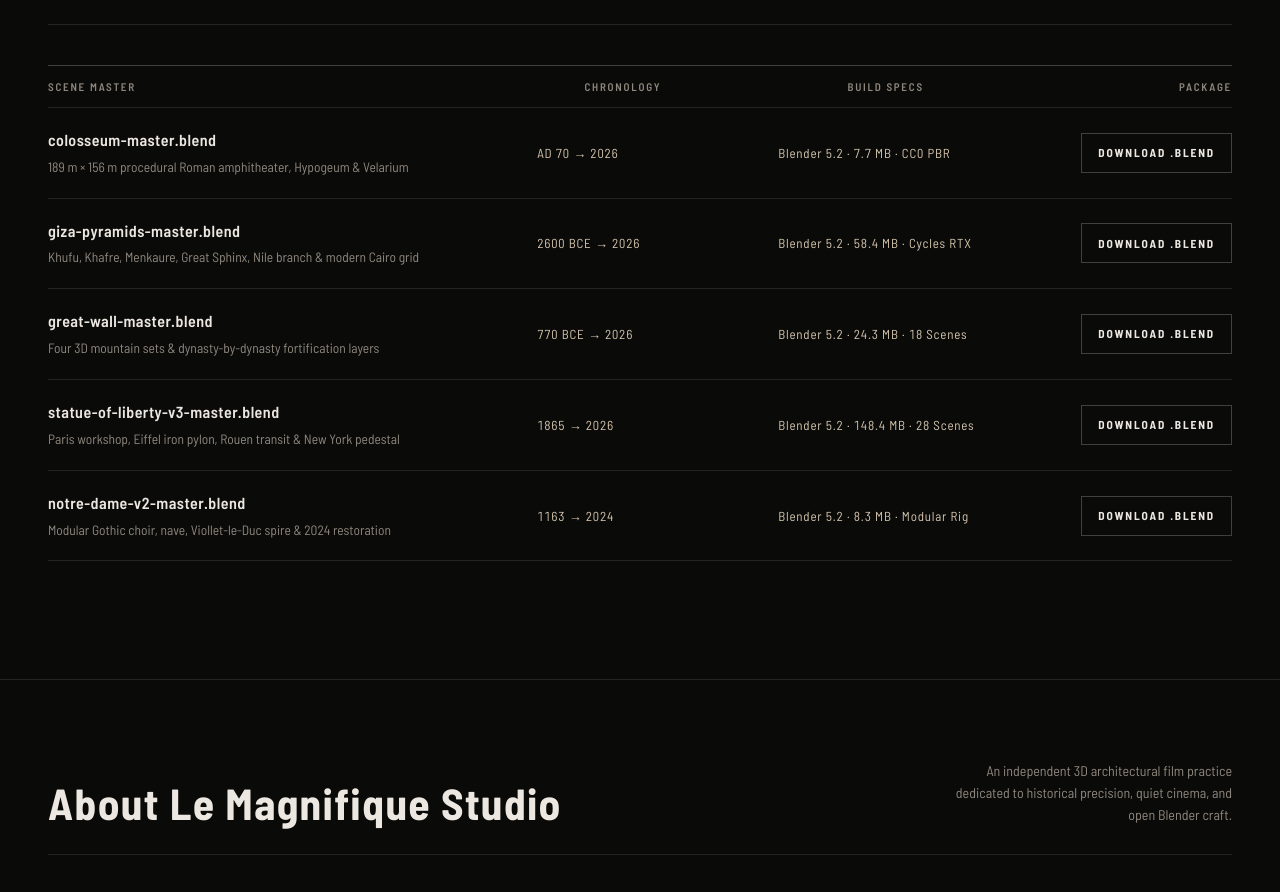
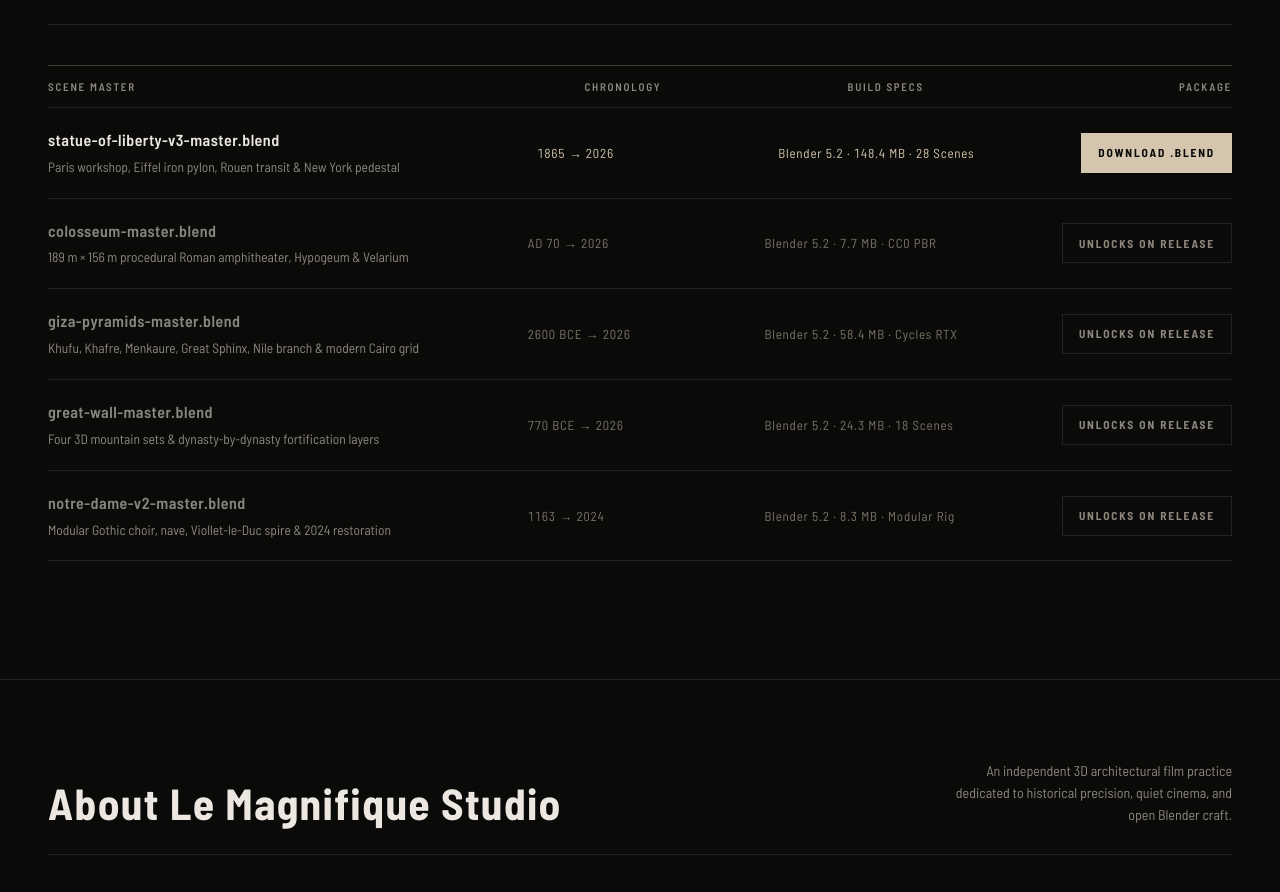
Before and after one commit to melozuella/lemagnifique-studio, a plain HTML site: page index.html in a window 1280 px wide. Shown: the part 2640-3532 px from the top of the page. Drawn offline with Linux system fonts and the light colour scheme.

Commit message:
Keep only Statue of Liberty .blend downloadable until other films release

```diff
--- a/index.html
+++ b/index.html
@@ -241,52 +241,52 @@
 
           <div class="dl-row">
             <div class="dl-name">
+              <strong>statue-of-liberty-v3-master.blend</strong>
+              <span>Paris workshop, Eiffel iron pylon, Rouen transit &amp; New York pedestal</span>
+            </div>
+            <span class="dl-meta tabular">1865 → 2026</span>
+            <span class="dl-meta tabular">Blender 5.2 · 148.4 MB · 28 Scenes</span>
+            <a class="btn btn-primary dl-btn" href="https://drive.google.com/uc?export=download&id=1oVao0BYknHmpy19CeGUF7fo-nqSb6STW" target="_blank" rel="noopener noreferrer" data-dl="statue-of-liberty-v3-master.blend">Download .blend</a>
+          </div>
+
+          <div class="dl-row is-locked">
+            <div class="dl-name">
               <strong>colosseum-master.blend</strong>
               <span>189 m × 156 m procedural Roman amphitheater, Hypogeum &amp; Velarium</span>
             </div>
             <span class="dl-meta tabular">AD 70 → 2026</span>
             <span class="dl-meta tabular">Blender 5.2 · 7.7 MB · CC0 PBR</span>
-            <a class="btn btn-ghost dl-btn" href="https://drive.google.com/uc?export=download&id=1M2l1JBksnYW8eQyaX7T0Pj2wue5IADkO" target="_blank" rel="noopener noreferrer" data-dl="colosseum-master.blend">Download .blend</a>
+            <span class="btn btn-locked dl-btn" aria-disabled="true">Unlocks on Release</span>
           </div>
 
-          <div class="dl-row">
+          <div class="dl-row is-locked">
             <div class="dl-name">
               <strong>giza-pyramids-master.blend</strong>
               <span>Khufu, Khafre, Menkaure, Great Sphinx, Nile branch &amp; modern Cairo grid</span>
             </div>
             <span class="dl-meta tabular">2600 BCE → 2026</span>
             <span class="dl-meta tabular">Blender 5.2 · 58.4 MB · Cycles RTX</span>
-            <a class="btn btn-ghost dl-btn" href="https://drive.google.com/uc?export=download&id=1Z2czYd-LWRZxNgJ-vfrfLVGIBoli0W_x" target="_blank" rel="noopener noreferrer" data-dl="giza-pyramids-master.blend">Download .blend</a>
+            <span class="btn btn-locked dl-btn" aria-disabled="true">Unlocks on Release</span>
           </div>
 
-          <div class="dl-row">
+          <div class="dl-row is-locked">
             <div class="dl-name">
               <strong>great-wall-master.blend</strong>
               <span>Four 3D mountain sets &amp; dynasty-by-dynasty fortification layers</span>
             </div>
             <span class="dl-meta tabular">770 BCE → 2026</span>
             <span class="dl-meta tabular">Blender 5.2 · 24.3 MB · 18 Scenes</span>
-            <a class="btn btn-ghost dl-btn" href="https://drive.google.com/uc?export=download&id=1Ewa-EwO788RC8jXlS6zttzmj35-lwucd" target="_blank" rel="noopener noreferrer" data-dl="great-wall-master.blend">Download .blend</a>
+            <span class="btn btn-locked dl-btn" aria-disabled="true">Unlocks on Release</span>
           </div>
 
-          <div class="dl-row">
-            <div class="dl-name">
-              <strong>statue-of-liberty-v3-master.blend</strong>
-              <span>Paris workshop, Eiffel iron pylon, Rouen transit &amp; New York pedestal</span>
-            </div>
-            <span class="dl-meta tabular">1865 → 2026</span>
-            <span class="dl-meta tabular">Blender 5.2 · 148.4 MB · 28 Scenes</span>
-            <a class="btn btn-ghost dl-btn" href="https://drive.google.com/uc?export=download&id=1oVao0BYknHmpy19CeGUF7fo-nqSb6STW" target="_blank" rel="noopener noreferrer" data-dl="statue-of-liberty-v3-master.blend">Download .blend</a>
-          </div>
-
-          <div class="dl-row">
+          <div class="dl-row is-locked">
             <div class="dl-name">
               <strong>notre-dame-v2-master.blend</strong>
               <span>Modular Gothic choir, nave, Viollet-le-Duc spire &amp; 2024 restoration</span>
             </div>
             <span class="dl-meta tabular">1163 → 2024</span>
             <span class="dl-meta tabular">Blender 5.2 · 8.3 MB · Modular Rig</span>
-            <a class="btn btn-ghost dl-btn" href="https://drive.google.com/uc?export=download&id=1OtWVoFfPkcgniLEPjhz5c8DgUBH4AlW2" target="_blank" rel="noopener noreferrer" data-dl="notre-dame-v2-master.blend">Download .blend</a>
+            <span class="btn btn-locked dl-btn" aria-disabled="true">Unlocks on Release</span>
           </div>
         </div>
         <div class="dl-status" id="dl-status" role="status" aria-live="polite"></div>
--- a/styles.css
+++ b/styles.css
@@ -674,6 +674,18 @@ button {
   min-height: 40px;
   padding: 0 16px;
   font-size: 11.5px;
+}
+
+.dl-row.is-locked .dl-name strong,
+.dl-row.is-locked .dl-meta {
+  opacity: 0.56;
+}
+
+.btn-locked {
+  border-color: var(--hairline);
+  color: var(--muted);
+  cursor: default;
+  pointer-events: none;
 }
 
 .dl-status {
```
